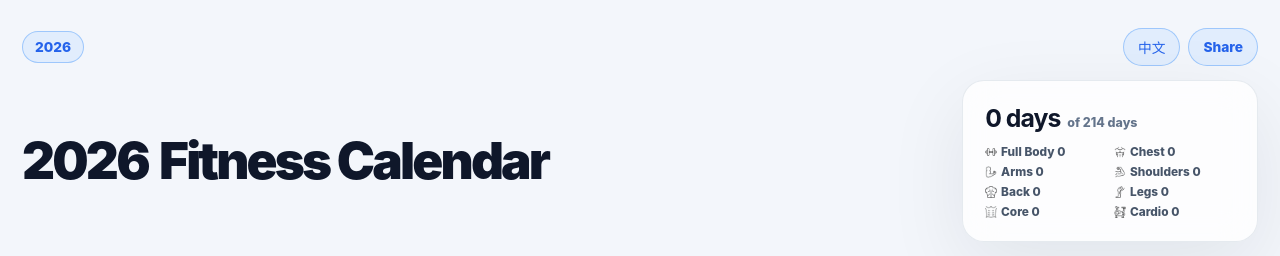
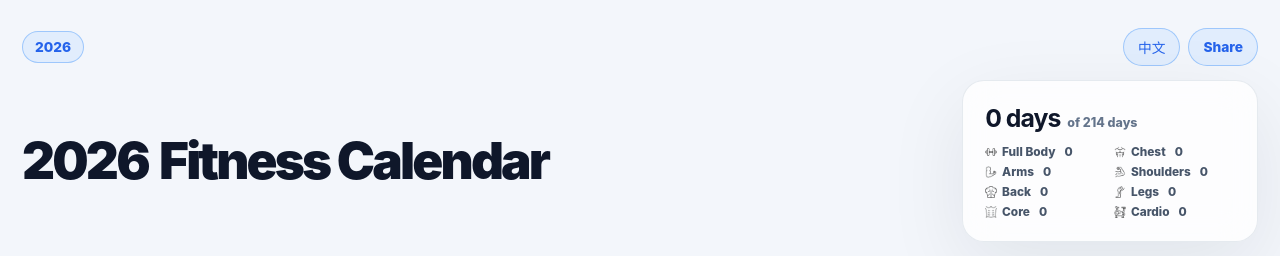
Before and after one commit to gentleming/fitness-year-calendar, a Next.js app: page / in a window 1280 px wide. Shown: the top 256 px of the page. Built offline with nearby package versions, Linux system fonts and the light colour scheme.

Commit message:
Adjust stats label spacing

```diff
--- a/app/globals.css
+++ b/app/globals.css
@@ -225,15 +225,26 @@ h1 {
   margin-top: 12px;
 }
 
-.stat-breakdown span {
+.stat-breakdown .stat-item {
   display: inline-flex;
-  gap: 4px;
+  gap: 5px;
   align-items: center;
   min-width: 0;
   color: #475569;
   font-size: 0.74rem;
   font-weight: 800;
   white-space: nowrap;
+}
+
+.stat-breakdown .stat-name {
+  color: inherit;
+  font: inherit;
+}
+
+.stat-breakdown .stat-count {
+  margin-left: 4px;
+  color: inherit;
+  font: inherit;
 }
 
 .muscle-icon {
--- a/app/page.tsx
+++ b/app/page.tsx
@@ -365,9 +365,10 @@ export default function Home() {
           >
             <div className="stat-breakdown">
               {muscleGroups.map((group) => (
-                <span key={group.id}>
+                <span className="stat-item" key={group.id}>
                   <MuscleIcon src={group.icon} label={text.groups[group.id as keyof typeof text.groups]} />
-                  {text.groups[group.id as keyof typeof text.groups]} {workoutCounts[group.id] ?? 0}
+                  <span className="stat-name">{text.groups[group.id as keyof typeof text.groups]}</span>
+                  <span className="stat-count">{workoutCounts[group.id] ?? 0}</span>
                 </span>
               ))}
             </div>
```
